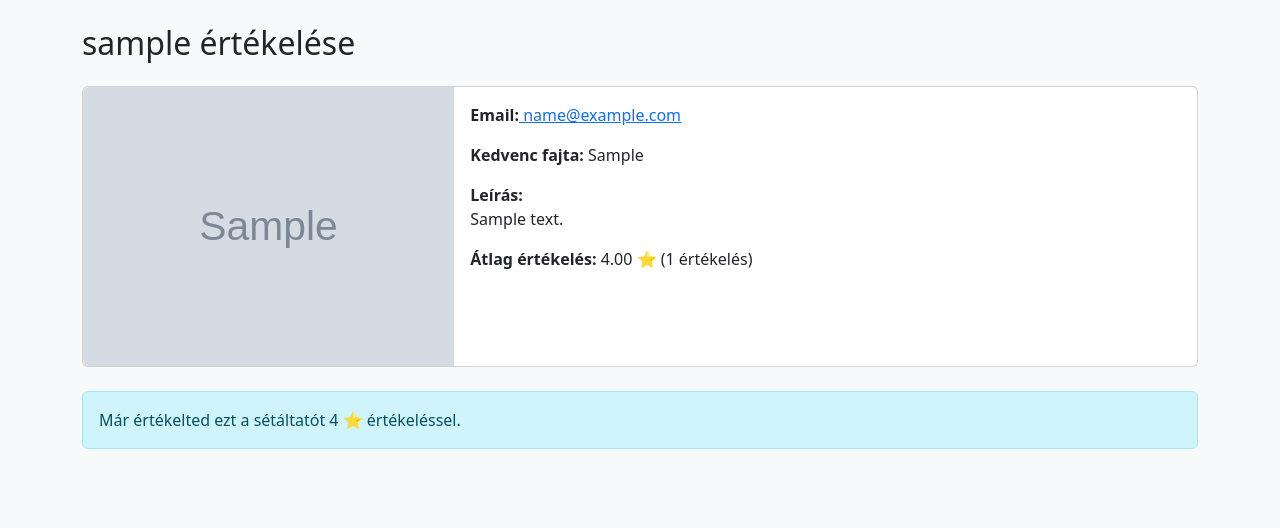
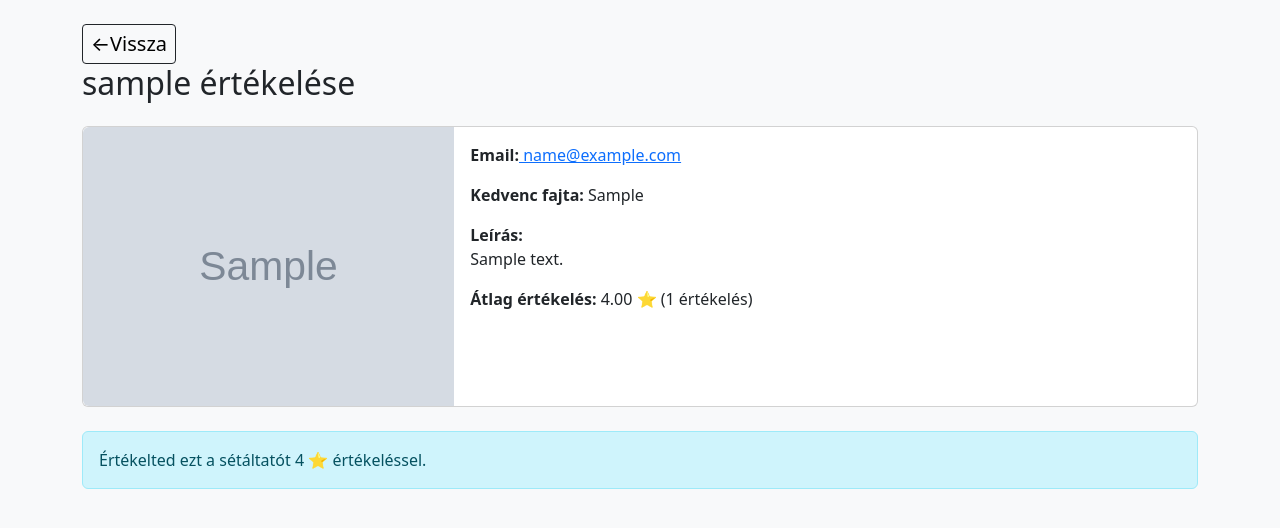
Before and after one commit to fmkwebdev/solus, a PHP site: page /WP/walkers.php?id=1 in a window 1280 px wide. Shown: the top 528 px of the page. Run offline with PHP 8.4, Linux system fonts and the light colour scheme; the visitor is signed in with stand-in values (Sample User, id 1); tables that the repository leaves empty hold one stand-in row (values such as "Sample post"); grey boxes marked "Sample" are stand-in pictures.

Commit message:
Ami kimaradt

```diff
--- a/walkers.php
+++ b/walkers.php
@@ -52,7 +52,7 @@ if ($_SERVER['REQUEST_METHOD'] === 'POST' && !$existingRating) {
     <link href="https://cdn.jsdelivr.net/npm/bootstrap@5.3.3/dist/css/bootstrap.min.css" rel="stylesheet">
 </head>
 <body class="bg-light">
-<div class="container py-4">
+<div class="container py-4"><a href="find_walkers.php" class="btn btn-outline-dark btn-sm fs-5 text-black">←Vissza</a>
     <h2 class="mb-4"><?= htmlspecialchars($walker['username']) ?> értékelése</h2>
 
     <div class="card mb-4">
@@ -88,7 +88,7 @@ if ($_SERVER['REQUEST_METHOD'] === 'POST' && !$existingRating) {
             <button type="submit" class="btn btn-primary">Értékelés mentése</button>
         </form>
     <?php else: ?>
-        <div class="alert alert-info">Már értékelted ezt a sétáltatót <?= $existingRating ?> ⭐ értékeléssel.</div>
+        <div class="alert alert-info">Értékelted ezt a sétáltatót <?= $existingRating ?> ⭐ értékeléssel.</div>
     <?php endif; ?>
 </div>
 </body>
```
